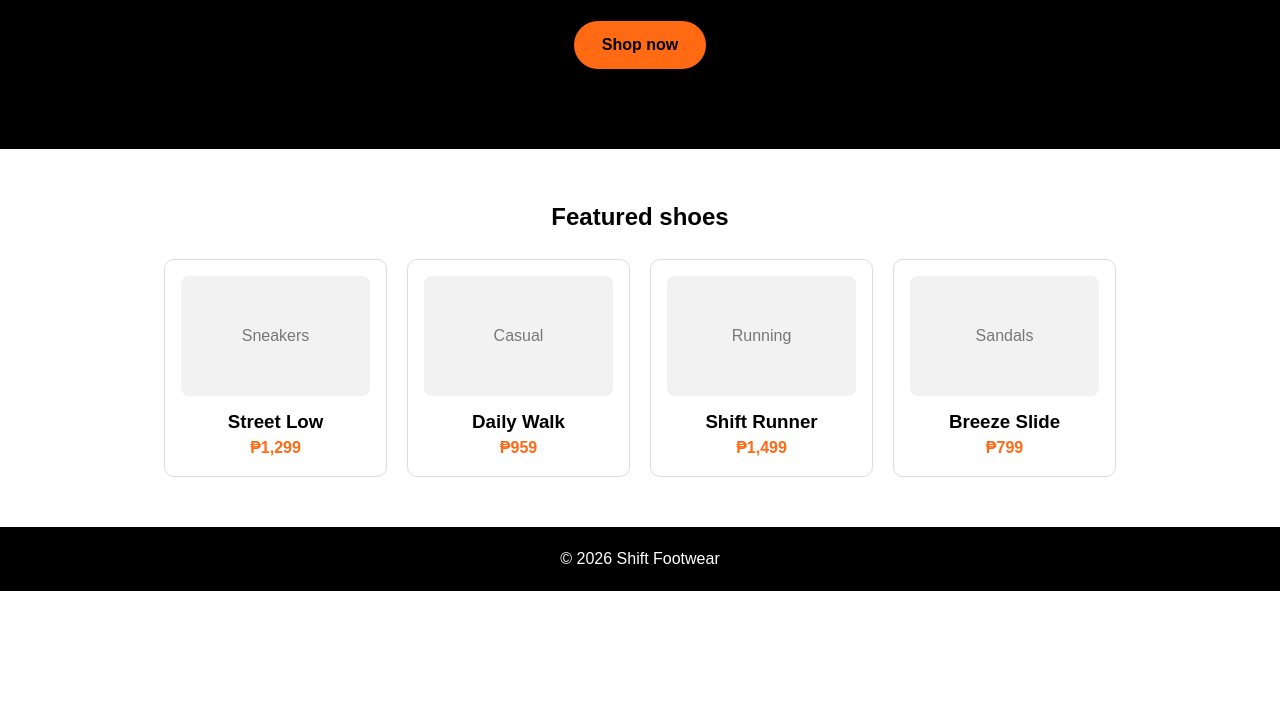
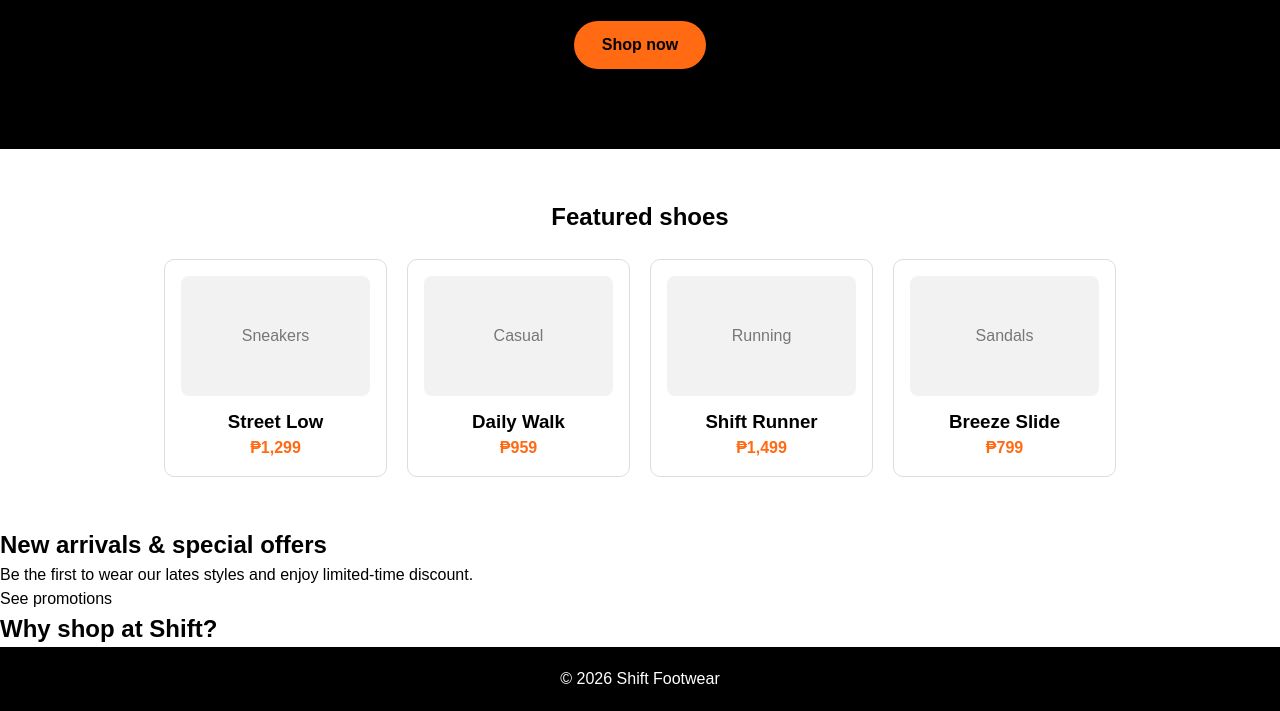
Before and after one commit to psimbo23-ops/Simbo-online-website, a plain HTML site: page index.html in a window 1280 px wide. Shown: the part 259-970 px from the top of the page. Before the commit the page ends 850 px from the top, so only its background shows below. Drawn offline with Linux system fonts and the light colour scheme.

Commit message:
added index.html

```diff
--- a/index.html
+++ b/index.html
@@ -53,6 +53,16 @@
     </div>
   </section>
 
+<section class="promo">
+  <h2>New arrivals &amp; special offers</h2>
+  <p>Be the first to wear our lates styles and enjoy limited-time discount.</p>
+  <a href="promotions.html" class="btn-dark">See promotions</a>
+</section>
+
+<section class="why">
+  <h2>Why shop at Shift?</h2>
+</section>
+
   <footer>
     <p>&copy; 2026 Shift Footwear</p>
   </footer>
```
